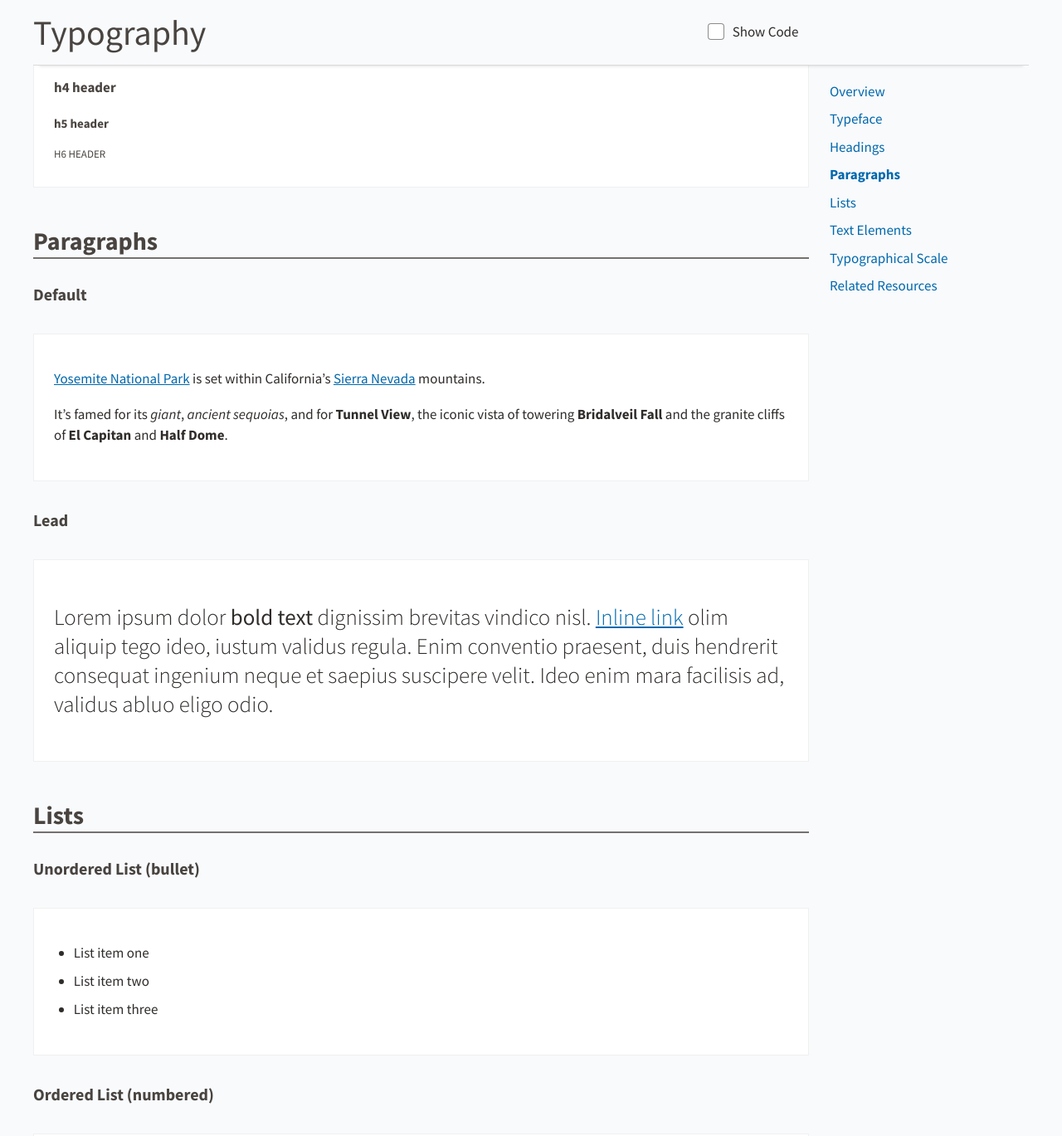
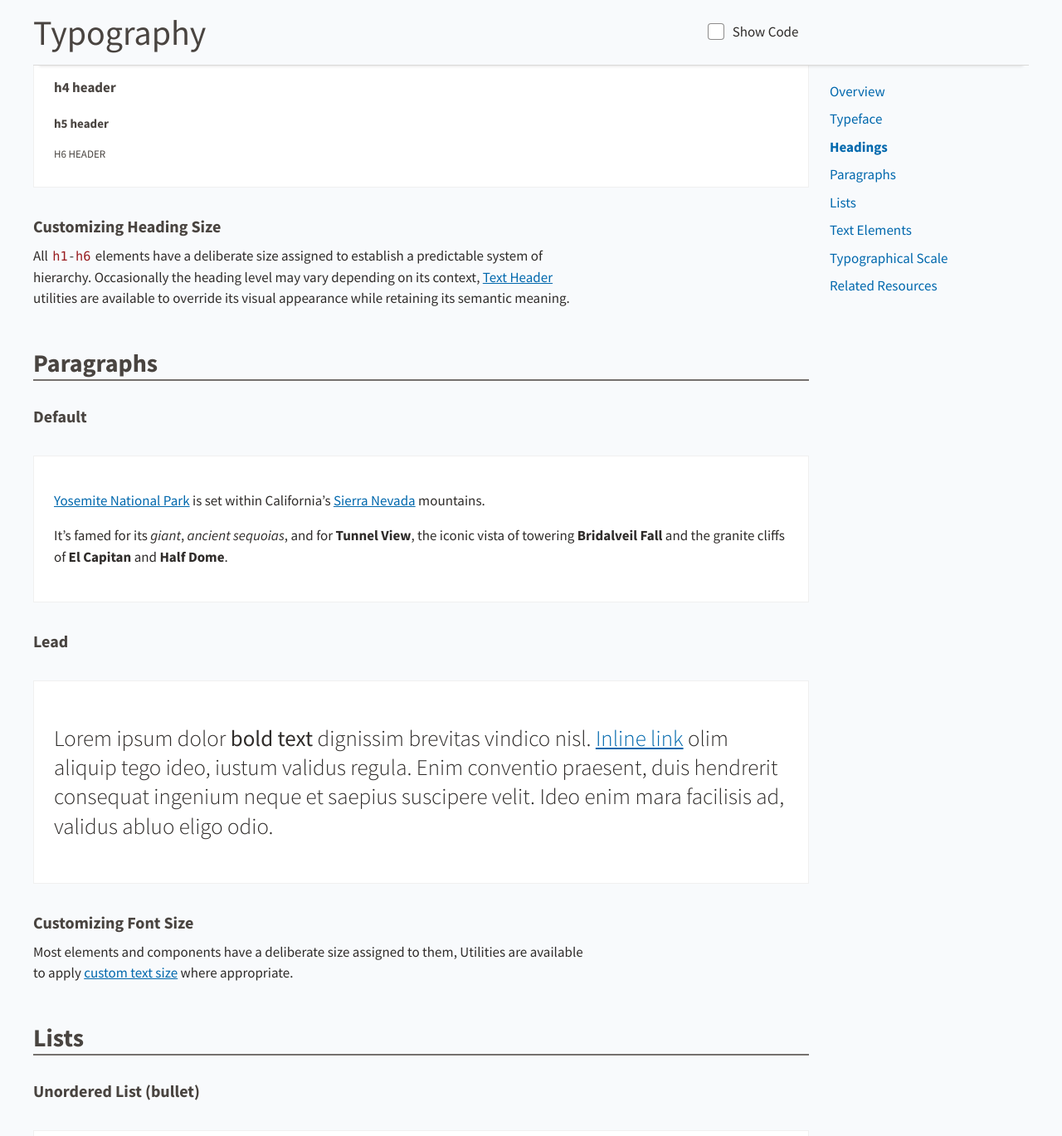
Before and after one commit to USDA-FSA/fsa-design-system, a Jekyll site: the page built from visual-style/typography/index.md, in a window 1280 px wide and 1400 px high, scrolled down 1372 px. Shown: the top 1369 px of the window at 83% size. Built offline with Jekyll 4.4.1, drawn with Linux system fonts in a browser that asks for light colours.

Commit message:
Doc'ing CSS Utils [amends #217]

````diff
--- a/visual-style/typography/index.md
+++ b/visual-style/typography/index.md
@@ -86,6 +86,10 @@ Should the Web Font, Source Sans Pro, fail to load for any reason.
 <h6>h6 header</h6>
 ```
 
+### Customizing Heading Size
+
+All `h1`-`h6` elements have a deliberate size assigned to establish a predictable system of hierarchy. Occasionally the heading level may vary depending on its context, [Text Header]({{ site.baseurl }}utilities/#text-headers) utilities are available to override its visual appearance while retaining its semantic meaning.
+
 ## Paragraphs
 
 ### Default
@@ -106,8 +110,11 @@ Should the Web Font, Source Sans Pro, fail to load for any reason.
 </div>
 ```html
 <p class="fsa-text--lead">Lorem ipsum dolor <strong>bold text</strong> dignissim brevitas vindico nisl. <a href="link-to-nowhere.html">Inline link</a> olim aliquip tego ideo, iustum validus regula. Enim conventio praesent, duis hendrerit consequat ingenium neque et saepius suscipere velit. Ideo enim mara facilisis ad, validus abluo eligo odio.</p>
+```
 
-```
+### Customizing Font Size
+
+Most elements and components have a deliberate size assigned to them, Utilities are available to apply [custom text size]({{ site.baseurl }}utilities/#text-size) where appropriate.
 
 ## Lists
 
````
